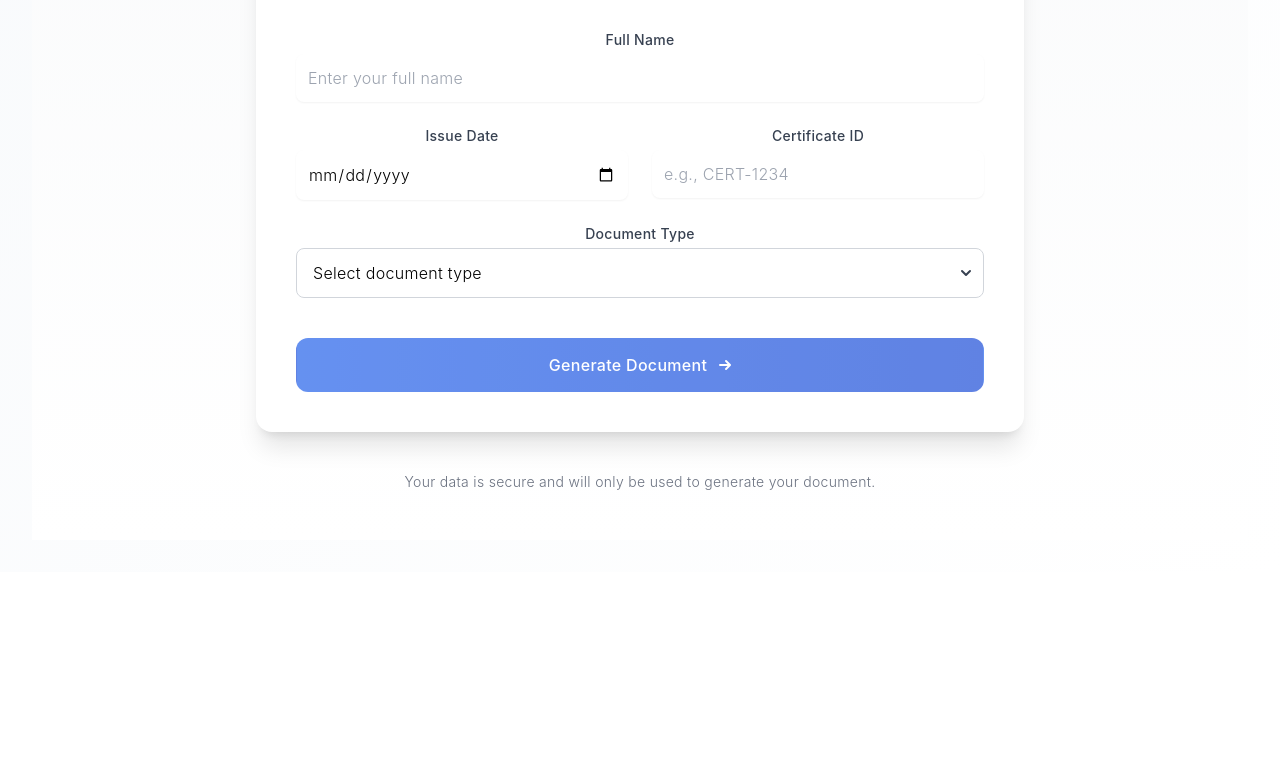
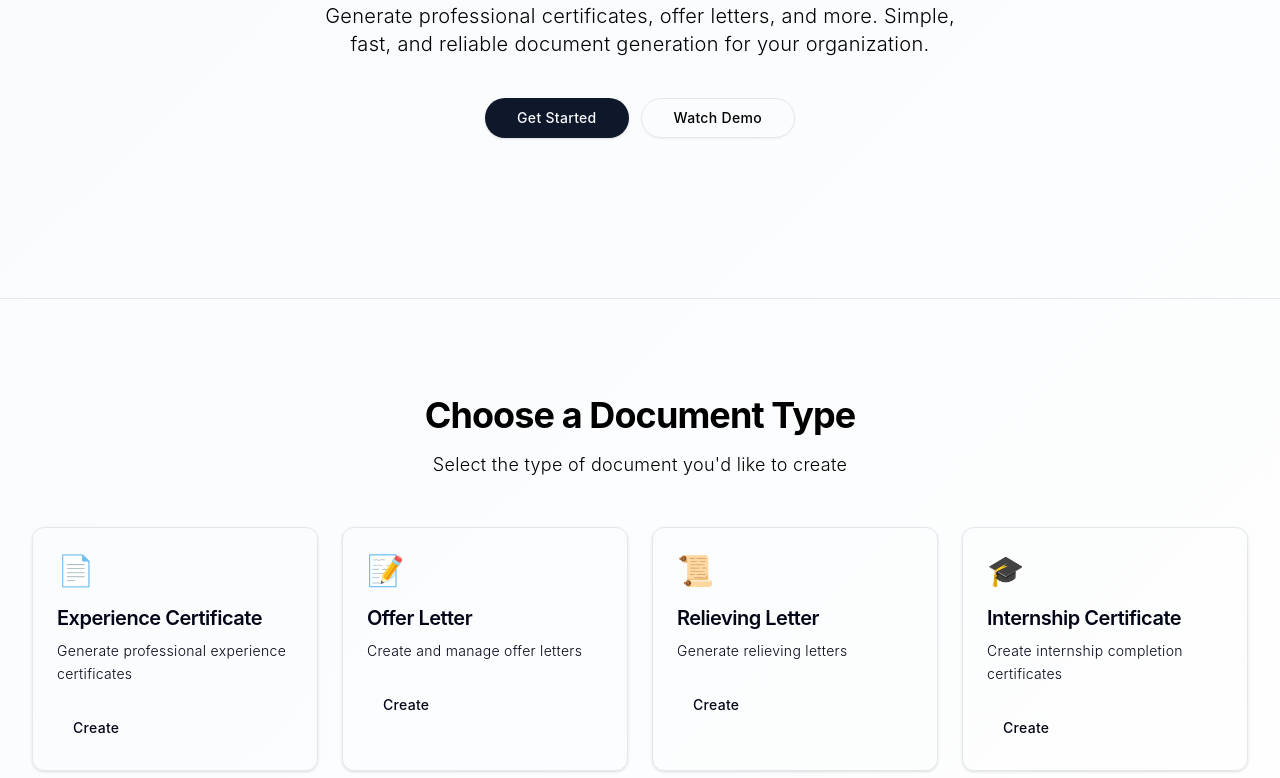
Before and after one commit to itsranjithkumar/Certificate_page, a React (Vite) app in the folder certificate_front/: page / in a window 1280 px wide. Shown: the part 302-1080 px from the top of the page. Before the commit the page ends 874 px from the top, so only its background shows below. Built offline with nearby package versions, Linux system fonts and the light colour scheme; a web font is replaced by a local one.

Commit message:
home page

```diff
--- a/certificate_front/src/App.css
+++ b/certificate_front/src/App.css
@@ -1,52 +1,33 @@
+/* Base styles */
+@tailwind base;
+@tailwind components;
+@tailwind utilities;
 
-#root {
-  max-width: 1280px;
-  margin: 0 auto;
-  padding: 2rem;
-  text-align: center;
+/* Custom styles */
+body {
+  margin: 0;
+  font-family: -apple-system, BlinkMacSystemFont, 'Segoe UI', 'Roboto', 'Oxygen',
+    'Ubuntu', 'Cantarell', 'Fira Sans', 'Droid Sans', 'Helvetica Neue',
+    sans-serif;
+  -webkit-font-smoothing: antialiased;
+  -moz-osx-font-smoothing: grayscale;
 }
 
-.logo {
-  height: 6em;
-  padding: 1.5em;
-  will-change: filter;
-  transition: filter 300ms;
-}
-.logo:hover {
-  filter: drop-shadow(0 0 2em #646cffaa);
-}
-.logo.react:hover {
-  filter: drop-shadow(0 0 2em #61dafbaa);
+/* Custom scrollbar */
+::-webkit-scrollbar {
+  width: 8px;
+  height: 8px;
 }
 
-@keyframes logo-spin {
-  from {
-    transform: rotate(0deg);
-  }
-  to {
-    transform: rotate(360deg);
-  }
+::-webkit-scrollbar-track {
+  background: #f1f1f1;
 }
 
-@media (prefers-reduced-motion: no-preference) {
-  a:nth-of-type(2) .logo {
-    animation: logo-spin infinite 20s linear;
-  }
+::-webkit-scrollbar-thumb {
+  background: #888;
+  border-radius: 4px;
 }
 
-.card {
-  padding: 2em;
+::-webkit-scrollbar-thumb:hover {
+  background: #555;
 }
-
-.read-the-docs {
-  color: #888;
-}
-
-
-@import url('https://fonts.googleapis.com/css2?family=Pacifico&display=swap');
-
-body {
-  font-family: 'Arial', sans-serif; /* Default font */
-}
-
-/* Add any additional custom styles here */
--- a/certificate_front/src/App.jsx
+++ b/certificate_front/src/App.jsx
@@ -1,5 +1,6 @@
 import React from 'react';
-import { BrowserRouter as Router, Routes, Route, Navigate } from 'react-router-dom';
+import { BrowserRouter as Router, Routes, Route, Navigate, useLocation } from 'react-router-dom';
+import HomePage from './Components/HomePage';
 import CertificatePage from './Components/CertificatePage.jsx';
 import GeneratedCertificate from './Components/GeneratedCertificate.jsx';
 import DocumentGenerator from './Components/documentgenerator.jsx';
@@ -17,31 +18,26 @@ const App = () => {
   return (
     <Router>
       <Routes>
-        <Route path="/" element={<CertificatePage />} />
+        <Route path="/" element={<HomePage />} />
+        <Route path="/certificate" element={<CertificatePage />} />
         <Route path="/generate-certificate" element={<GeneratedCertificate />} />
-        <Route path="/document-generator" element={<DocumentGenerator />} />
-        <Route path="/generated-letter" element={<GeneratedLetter />} />
 
-        {/* New Experience Certificate */}
-        <Route path="/new-experience-certificate" element={<NewExperienceCertificate />} />
+        {/* Experience Certificate */}
         <Route path="/experience-certificate/form" element={<NewExperienceCertificate />} />
         <Route path="/view-experience-certificate" element={<ViewExperienceCertificate />} />
 
-        {/* Offer Letter Routes */}
+        {/* Offer Letter */}
+        <Route path="/offer-letter/form" element={<NewOfferLetterForm />} />
+        <Route path="/offer-letter/preview" element={<OfferLetterPreview />} />
+
+        {/* Relieving Letter */}
+        <Route path="/relieving-letter/form" element={<NewRelievingLetterForm />} />
+        <Route path="/relieving-letter/preview" element={<RelievingLetterPreview />} />
+
+        {/* Redirects for backward compatibility */}
+        <Route path="/new-experience-certificate" element={<Navigate to="/experience-certificate/form" replace />} />
         <Route path="/offer-letter" element={<Navigate to="/offer-letter/form" replace />} />
-        <Route path="/offer-letter/form" element={<NewOfferLetterForm />} />
-        <Route
-          path="/offer-letter/preview"
-          element={<OfferLetterPreview />}
-        />
-
-        {/* Relieving Letter Routes */}
         <Route path="/relieving-letter" element={<Navigate to="/relieving-letter/form" replace />} />
-        <Route path="/relieving-letter/form" element={<NewRelievingLetterForm />} />
-        <Route
-          path="/relieving-letter/preview"
-          element={<RelievingLetterPreview />}
-        />
       </Routes>
     </Router>
   );
--- a/certificate_front/src/Components/CertificatePage.jsx
+++ b/certificate_front/src/Components/CertificatePage.jsx
@@ -1,11 +1,16 @@
 import { useState } from "react";
-import { useNavigate } from "react-router-dom";
+import { useNavigate, useLocation } from "react-router-dom";
 
 const CertificatePage = () => {
+  const location = useLocation();
   const [name, setName] = useState("");
   const [issueDate, setIssueDate] = useState("");
   const [certificateId, setCertificateId] = useState(""); // Added certificate ID
-  const [selectedCourse, setSelectedCourse] = useState(""); // Renamed to selectedCourse
+  const [selectedCourse, setSelectedCourse] = useState(
+    location.state?.type === 'internship'
+      ? 'FULL STACK DEVELOPER (Internship Completed)'
+      : 'FULL STACK DEVELOPER (Course Completed)'
+  ); // Renamed to selectedCourse
 
   const navigate = useNavigate();
 
--- /dev/null
+++ b/certificate_front/src/Components/HomePage.jsx
@@ -0,0 +1,102 @@
+import React from 'react';
+import { Button } from '@/components/ui/button';
+import DocumentCard from './document-card';
+import FeaturesSection from './features-section';
+
+const documentTypes = [
+  {
+    title: 'Experience Certificate',
+    description: 'Generate professional experience certificates',
+    path: '/experience-certificate/form',
+    icon: '📄'
+  },
+  {
+    title: 'Offer Letter',
+    description: 'Create and manage offer letters',
+    path: '/offer-letter/form',
+    icon: '📝'
+  },
+  {
+    title: 'Relieving Letter',
+    description: 'Generate relieving letters',
+    path: '/relieving-letter/form',
+    icon: '📜'
+  },
+  {
+    title: 'Internship Certificate',
+    description: 'Create internship completion certificates',
+    path: '/certificate?type=internship',
+    icon: '🎓'
+  }
+];
+
+const HomePage = () => {
+  return (
+    <div className="min-h-screen bg-background">
+      {/* Hero Section */}
+      <section className="relative border-b border-border bg-gradient-to-br from-background via-background to-secondary/10 px-4 py-28 sm:px-6 sm:py-40 lg:px-8">
+        <div className="mx-auto max-w-5xl text-center">
+          <div className="space-y-6">
+            <div className="inline-block">
+              <span className="rounded-full bg-secondary/40 px-4 py-2 text-sm font-medium text-foreground/80">
+                Professional Document Creation
+              </span>
+            </div>
+
+            <h1 className="text-5xl font-bold tracking-tight text-balance sm:text-6xl lg:text-7xl">
+              Create documents that matter
+            </h1>
+
+            <p className="mx-auto max-w-2xl text-xl text-muted-foreground text-balance">
+              Generate professional certificates, offer letters, and more. Simple, fast, and reliable document generation for your organization.
+            </p>
+
+            <div className="flex flex-col gap-3 pt-4 sm:flex-row sm:justify-center">
+              <Button size="lg" className="rounded-full px-8">
+                Get Started
+              </Button>
+              <Button
+                size="lg"
+                variant="outline"
+                className="rounded-full border-muted-foreground/30 px-8 bg-transparent"
+              >
+                Watch Demo
+              </Button>
+            </div>
+          </div>
+        </div>
+
+        {/* Decorative elements */}
+        <div className="pointer-events-none absolute inset-0 overflow-hidden">
+          <div className="absolute -right-40 -top-40 h-80 w-80 rounded-full bg-primary/5 blur-3xl" />
+          <div className="absolute -bottom-40 -left-40 h-80 w-80 rounded-full bg-primary/5 blur-3xl" />
+        </div>
+      </section>
+
+      {/* Document Types Grid */}
+      <section className="py-16 sm:py-24 px-4 sm:px-6 lg:px-8">
+        <div className="mx-auto max-w-7xl">
+          <div className="text-center mb-12">
+            <h2 className="text-3xl font-bold tracking-tight sm:text-4xl">
+              Choose a Document Type
+            </h2>
+            <p className="mt-4 text-lg text-muted-foreground">
+              Select the type of document you'd like to create
+            </p>
+          </div>
+
+          <div className="grid gap-6 md:grid-cols-2 lg:grid-cols-4">
+            {documentTypes.map((doc, index) => (
+              <DocumentCard key={index} document={doc} />
+            ))}
+          </div>
+        </div>
+      </section>
+
+      {/* Features Section */}
+      <FeaturesSection />
+    </div>
+  );
+};
+
+export default HomePage;
--- /dev/null
+++ b/certificate_front/src/Components/document-card.tsx
@@ -0,0 +1,51 @@
+
+'use client';
+
+import React from 'react';
+import { Card } from '@/components/ui/card';
+import { Button } from '@/components/ui/button';
+import { Link } from 'react-router-dom';
+
+interface DocumentCardProps {
+  document: {
+    title: string;
+    description: string;
+    path: string;
+    icon: string;
+  };
+}
+
+const DocumentCard = ({ document }: DocumentCardProps) => {
+  return (
+    <Link to={document.path}>
+      <Card className="group h-full cursor-pointer overflow-hidden border border-border bg-card/50 transition-all duration-300 hover:border-primary/20 hover:bg-card hover:shadow-lg hover:shadow-primary/10">
+        <div className="flex flex-col gap-4 p-6">
+          <div className="text-3xl">{document.icon}</div>
+
+          <div className="space-y-2">
+            <h3 className="text-xl font-semibold tracking-tight text-foreground">
+              {document.title}
+            </h3>
+            <p className="text-sm text-muted-foreground leading-relaxed">
+              {document.description}
+            </p>
+          </div>
+
+          <div className="mt-auto pt-2">
+            <Button
+              variant="ghost"
+              className="w-full justify-between rounded-lg bg-secondary/40 px-4 py-2 text-sm font-medium text-foreground hover:bg-secondary/60 group-hover:bg-primary group-hover:text-primary-foreground transition-all"
+            >
+              Create
+              <span className="opacity-0 transition-opacity group-hover:opacity-100">
+                →
+              </span>
+            </Button>
+          </div>
+        </div>
+      </Card>
+    </Link>
+  );
+};
+
+export default DocumentCard;
--- /dev/null
+++ b/certificate_front/src/Components/features-section.tsx
@@ -0,0 +1,61 @@
+'use client';
+
+import React from 'react';
+
+const FeaturesSection = () => {
+  const features = [
+    {
+      title: 'Lightning Fast',
+      description: 'Generate documents in seconds, not hours',
+      icon: '⚡',
+    },
+    {
+      title: 'Professional Quality',
+      description: 'Polished templates for every document type',
+      icon: '✨',
+    },
+    {
+      title: 'Fully Customizable',
+      description: 'Personalize each document to your needs',
+      icon: '🎨',
+    },
+    {
+      title: 'Secure & Reliable',
+      description: 'Your data is protected with enterprise-grade security',
+      icon: '🔒',
+    },
+  ];
+
+  return (
+    <section className="border-t border-border bg-secondary/5 px-4 py-20 sm:px-6 lg:px-8">
+      <div className="mx-auto max-w-7xl">
+        <div className="mb-16 text-center">
+          <h2 className="text-4xl font-semibold tracking-tight text-balance sm:text-5xl">
+            Why choose us?
+          </h2>
+        </div>
+
+        <div className="grid gap-8 sm:grid-cols-2 lg:grid-cols-4">
+          {features.map((feature, index) => (
+            <div
+              key={index}
+              className="flex flex-col items-start gap-4 rounded-xl border border-border/50 bg-card/40 p-6 backdrop-blur-sm transition-all hover:border-primary/20 hover:bg-card/60 hover:shadow-lg hover:shadow-primary/5"
+            >
+              <div className="text-3xl">{feature.icon}</div>
+              <div className="space-y-2">
+                <h3 className="text-lg font-semibold text-foreground">
+                  {feature.title}
+                </h3>
+                <p className="text-sm text-muted-foreground leading-relaxed">
+                  {feature.description}
+                </p>
+              </div>
+            </div>
+          ))}
+        </div>
+      </div>
+    </section>
+  );
+};
+
+export default FeaturesSection;
```
